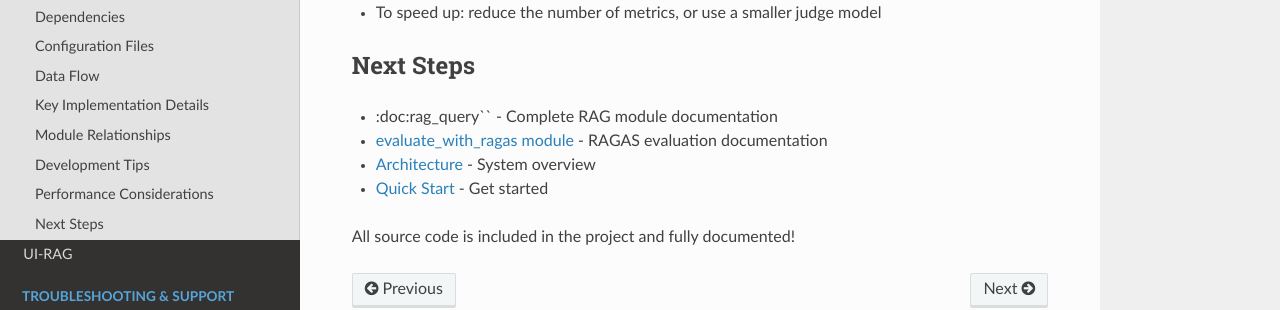
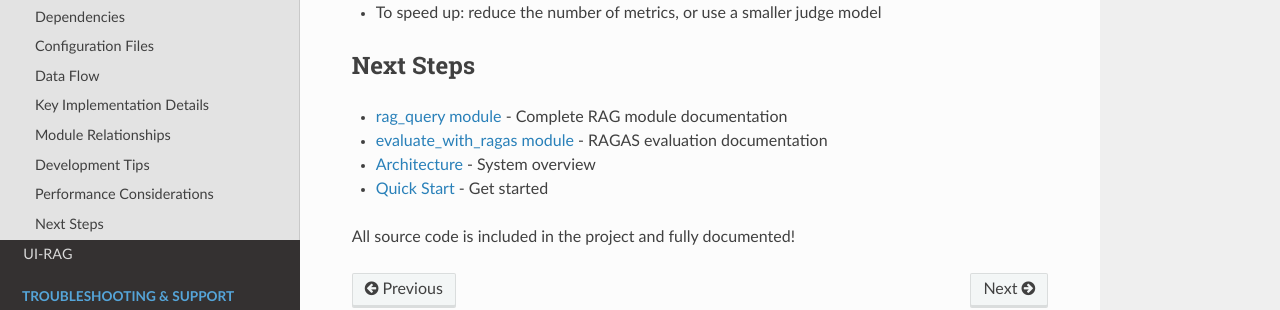
Before and after one commit to chaitra-bhandari/TransformerRag, a Sphinx documentation site: the page built from UI-RAG/docs/source_code.rst, in a window 1280 px wide and 900 px high, scrolled down 13743 px. Shown: the part 462-772 px from the top of the window. Built offline with Sphinx 7.4.7 and the Read the Docs theme 3.1.0, drawn with Linux system fonts in a browser that asks for light colours; pages that are not in the unit, such as notebooks, are missing from menus.

Commit message:
Update source_code.rst

```diff
--- a/UI-RAG/docs/source_code.rst
+++ b/UI-RAG/docs/source_code.rst
@@ -797,7 +797,7 @@ Performance Considerations
 Next Steps
 ==========
 
-- :doc:rag_query`` - Complete RAG module documentation
+- :doc:`rag_query` - Complete RAG module documentation
 - :doc:`evaluate_with_ragas` - RAGAS evaluation documentation
 - :doc:`architecture` - System overview
 - :doc:`quickstart` - Get started
```
